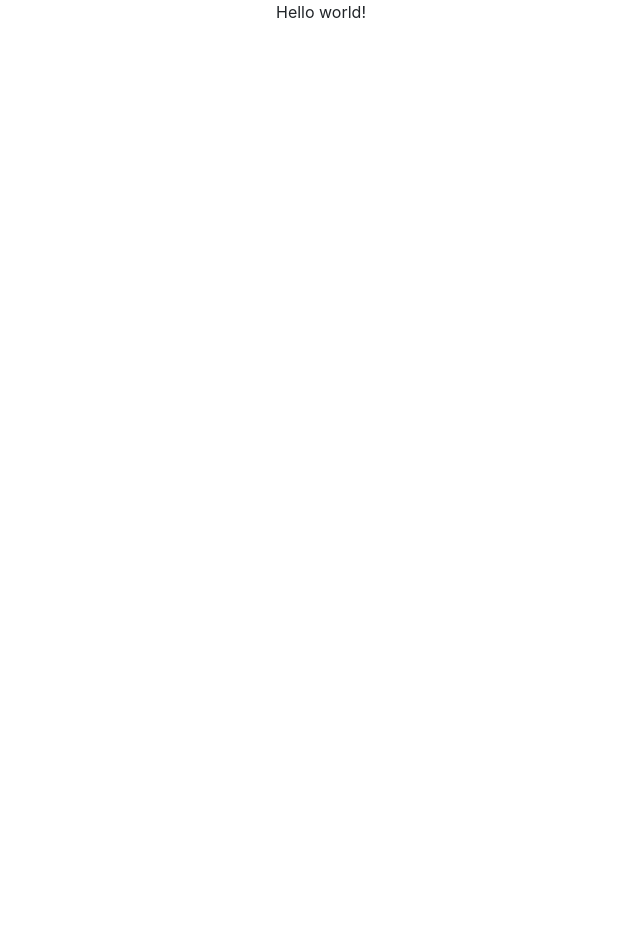
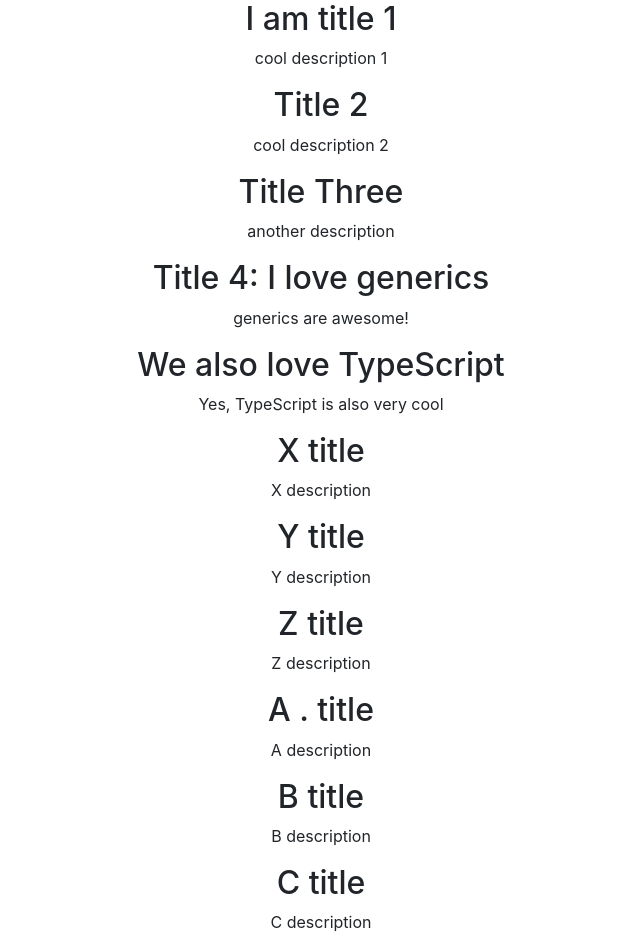
Before and after one commit to anjola-adeuyi/react-typescript-search-sorting-and-filtering, a React (Create React App) app: page / in a window 1280 px wide. Shown: the top 952 px of the page, without its empty margins (319-959 px from the left). Before the commit the page ends 800 px from the top, so only its background shows below. Built offline with nearby package versions, Linux system fonts and the light colour scheme; the HTML template or start-up script is replaced by a standard one.

Commit message:
rendering widgets

```diff
--- a/src/App.tsx
+++ b/src/App.tsx
@@ -1,10 +1,18 @@
 import React from 'react';
 import './App.css';
+import widgets from './mock-data/widget';
 
 function App() {
   return (
     <div className="App">
-      Hello world!
+      {widgets.map(widget => {
+        return (
+          <div key={widget.id}>
+            <h2>{widget.title}</h2>
+            <p>{widget.description}</p>
+          </div>
+        );
+      })}
     </div>
   );
 }
--- a/src/mock-data/widget.ts
+++ b/src/mock-data/widget.ts
@@ -47,8 +47,8 @@
         isSpecialCard: false
       },
       {
-        title: "X",
-        description: "X",
+        title: "X title",
+        description: "X description",
         id: 6,
         rating: 10,
         created: new Date(+new Date() - Math.floor(Math.random() * 10000000000)),
@@ -56,8 +56,8 @@
         isSpecialCard: false
       },
       {
-        title: "Y",
-        description: "Y",
+        title: "Y title",
+        description: "Y description",
         id: 7,
         rating: 9,
         created: new Date(+new Date() - Math.floor(Math.random() * 10000000000)),
@@ -65,8 +65,8 @@
         isSpecialCard: false
       },
       {
-        title: "Z",
-        description: "Z",
+        title: "Z title",
+        description: "Z description",
         id: 8,
         rating: 1,
         created: new Date(+new Date() - Math.floor(Math.random() * 10000000000)),
@@ -74,8 +74,8 @@
         isSpecialCard: true
       },
       {
-        title: "A",
-        description: "A",
+        title: "A . title",
+        description: "A description",
         id: 9,
         rating: 6,
         created: new Date(+new Date() - Math.floor(Math.random() * 10000000000)),
@@ -83,8 +83,8 @@
         isSpecialCard: false
       },
       {
-        title: "B",
-        description: "B",
+        title: "B title",
+        description: "B description",
         id: 10,
         rating: 0,
         created: new Date(+new Date() - Math.floor(Math.random() * 10000000000)),
@@ -92,8 +92,8 @@
         isSpecialCard: false
       },
       {
-        title: "C",
-        description: "C",
+        title: "C title",
+        description: "C description",
         id: 11,
         rating: 3,
         created: new Date(+new Date() - Math.floor(Math.random() * 10000000000)),
@@ -101,7 +101,7 @@
         isSpecialCard: false
       },
       {
-        title: "",
+        title: "'falsy' title",
         description: "I am the description. This card has an empty, i.e. 'falsy' title :(",
         id: 12,
         rating: 5,
@@ -111,7 +111,7 @@
       },
       {
         title: "I am the title. This card has an empty, i.e. 'falsy' description :(",
-        description: "",
+        description: "falsy description",
         id: 13,
         rating: 5,
         created: new Date(+new Date() - Math.floor(Math.random() * 10000000000)),
```
